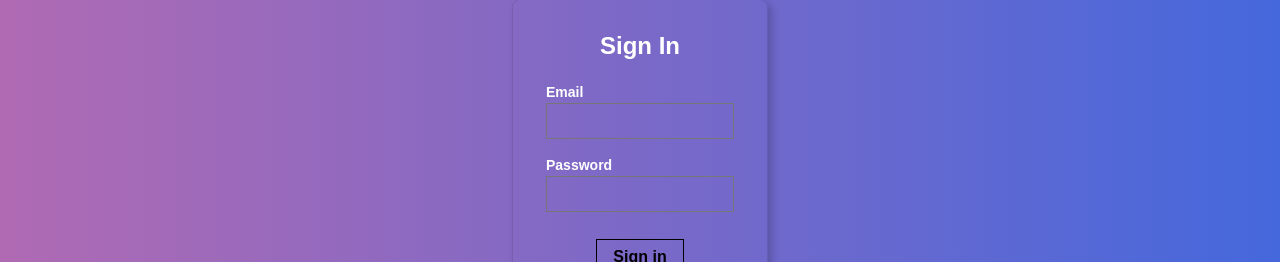
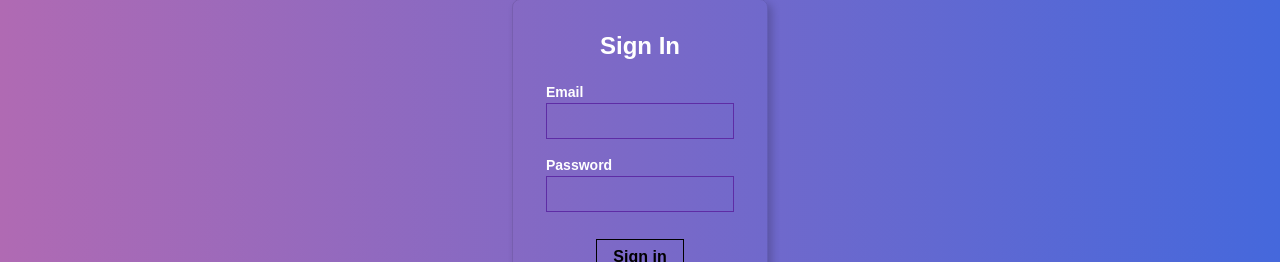
Before and after one commit to MateiMartin/FaceRecognition, a React (Vite) app: page / in a window 1280 px wide. Shown: the part 255-517 px from the top of the page. Built offline with nearby package versions, Linux system fonts and the light colour scheme.

Commit message:
changed the color of the inputs to purple

```diff
--- a/src/components/Register/Register.jsx
+++ b/src/components/Register/Register.jsx
@@ -10,15 +10,15 @@ const Register = ({ onRouteChange }) => {
                             <legend className="f3 fw6 ph0 mh0 tc white">Register</legend>
                             <div className="mt3">
                                 <label className="db fw6 lh-copy f6 white" htmlFor="name">Name</label>
-                                <input className="pa2 input-reset ba bg-transparent hover-bg-black hover-white w-100 white" type="text" name="name" id="name" />
+                                <input className="pa2 input-reset ba bg-transparent hover-bg-black hover-white w-100 b--purple" type="text" name="name" id="name" />
                             </div>
                             <div className="mt3">
                                 <label className="db fw6 lh-copy f6 white" htmlFor="email-address">Email</label>
-                                <input className="pa2 input-reset ba bg-transparent hover-bg-black hover-white w-100 white" type="email" name="email-address" id="email-address" />
+                                <input className="pa2 input-reset ba bg-transparent hover-bg-black hover-white w-100 b--purple" type="email" name="email-address" id="email-address" />
                             </div>
                             <div className="mv3">
                                 <label className="db fw6 lh-copy f6 white" htmlFor="password">Password</label>
-                                <input className="b pa2 input-reset ba bg-transparent hover-bg-black hover-white w-100 white" type="password" name="password" id="password" />
+                                <input className="b pa2 input-reset ba bg-transparent hover-bg-black hover-white w-100 b--purple" type="password" name="password" id="password" />
                             </div>
                         </fieldset>
                         <div className="">
--- a/src/components/Signin/Signin.jsx
+++ b/src/components/Signin/Signin.jsx
@@ -10,11 +10,11 @@ const Signin = ({ onRouteChange }) => {
                             <legend className="f3 fw6 ph0 mh0 tc white">Sign In</legend>
                             <div className="mt3">
                                 <label className="db fw6 lh-copy f6 white" htmlFor="email-address">Email</label>
-                                <input className="pa2 input-reset ba bg-transparent hover-bg-black hover-white w-100 white" type="email" name="email-address" id="email-address" />
+                                <input className="pa2 input-reset ba bg-transparent hover-bg-black hover-white w-100 b--purple" type="email" name="email-address" id="email-address" />
                             </div>
                             <div className="mv3">
                                 <label className="db fw6 lh-copy f6 white" htmlFor="password">Password</label>
-                                <input className="b pa2 input-reset ba bg-transparent hover-bg-black hover-white w-100 white" type="password" name="password" id="password" />
+                                <input className="b pa2 input-reset ba bg-transparent hover-bg-black hover-white w-100 b--purple" type="password" name="password" id="password" />
                             </div>
                         </fieldset>
                         <div className="">
```
Also changed, not shown: 1 other file (tests, documents, lock files or other folders).
